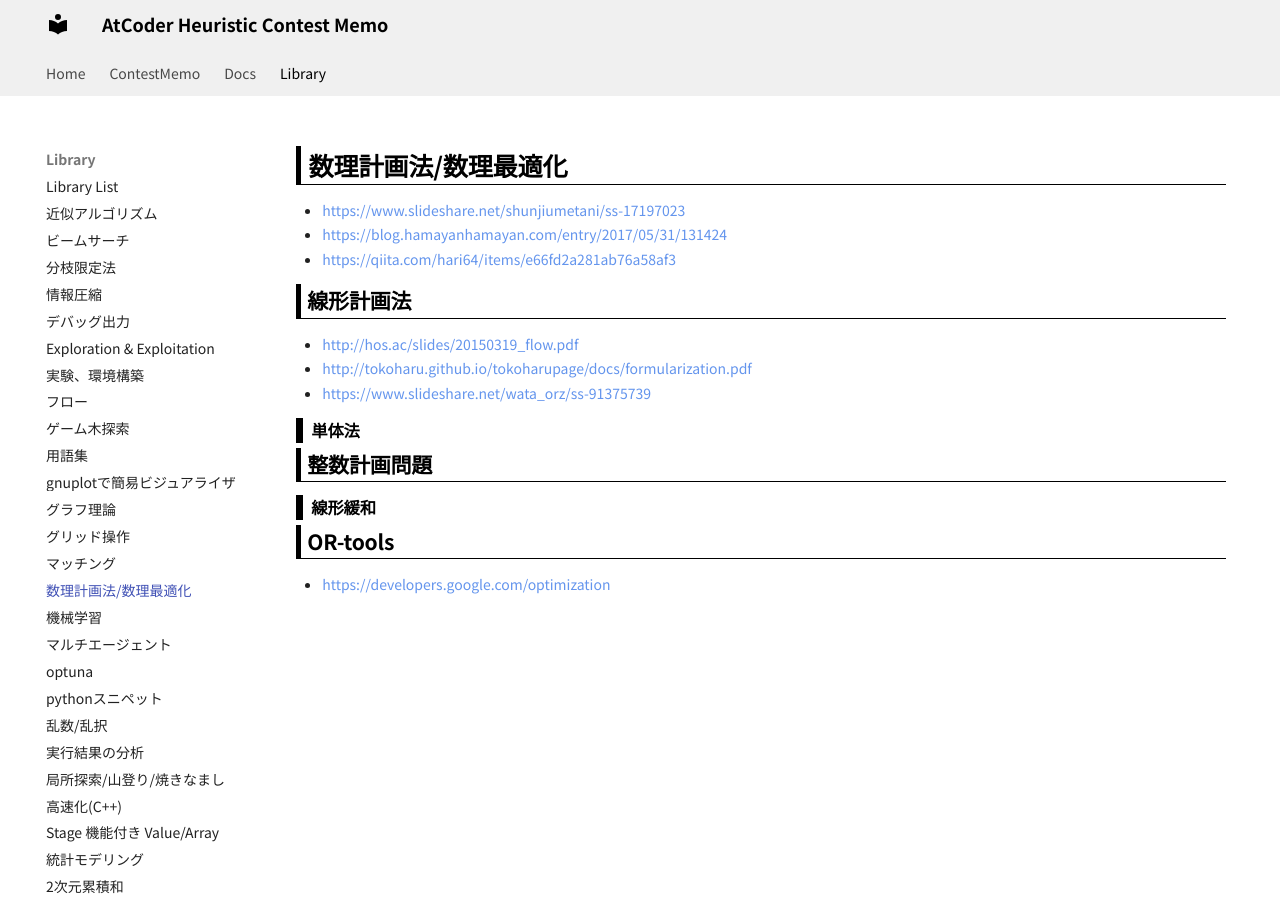
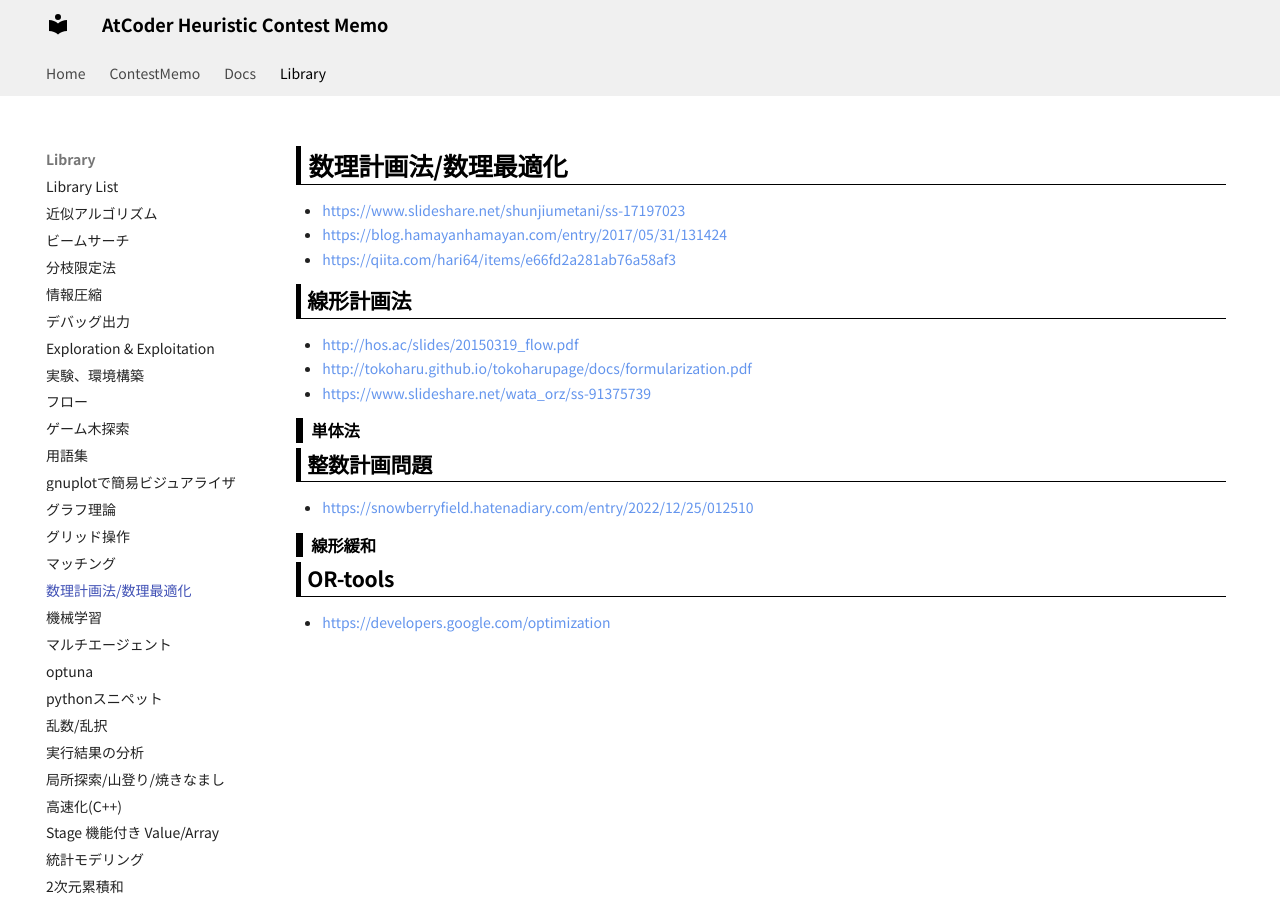
Before and after one commit to jetbead/AtCoderHeuristicContestMemo, an MkDocs documentation site: the page built from docs/Library/math_opt.md, in a window 1280 px wide. Built offline with MkDocs 1.6.1 and Material for MkDocs 9.7.7, drawn with Linux system fonts in a browser that asks for light colours; some web fonts are replaced; some of the changed lines change nothing that is shown.

Commit message:
Update math_opt.md

```diff
--- a/docs/Library/math_opt.md
+++ b/docs/Library/math_opt.md
@@ -15,6 +15,8 @@
 
 ## 整数計画問題
 
+- https://snowberryfield.hatenadiary.com/entry/2022/12/25/012510
+
 ### 線形緩和
 
 ## OR-tools
```
